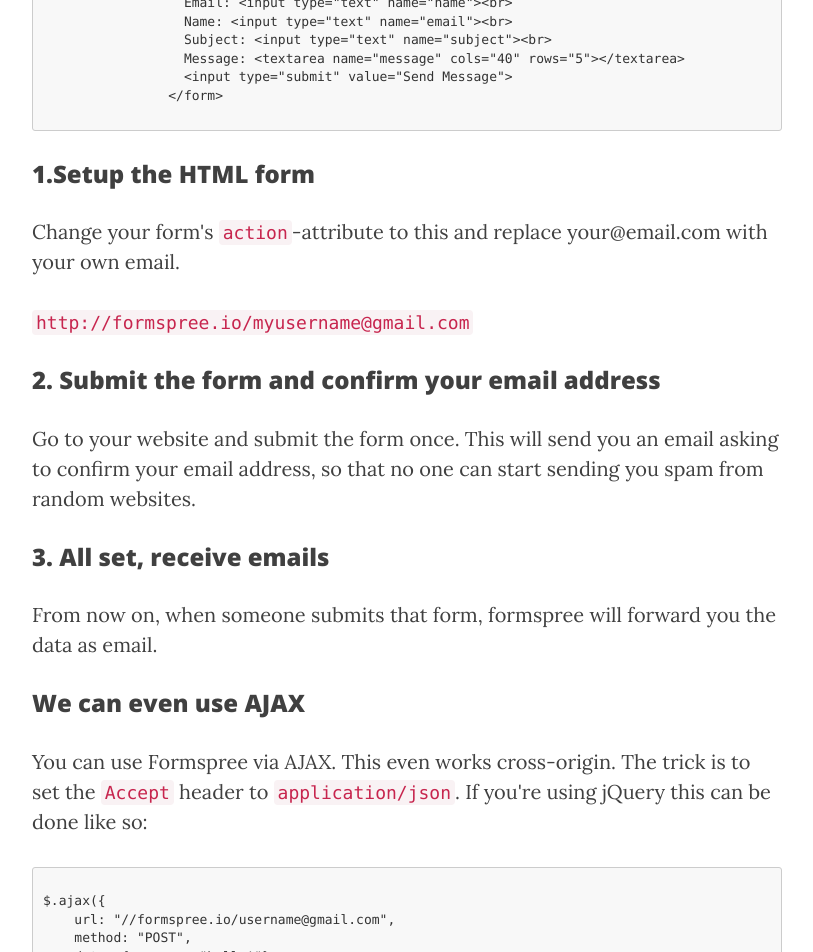
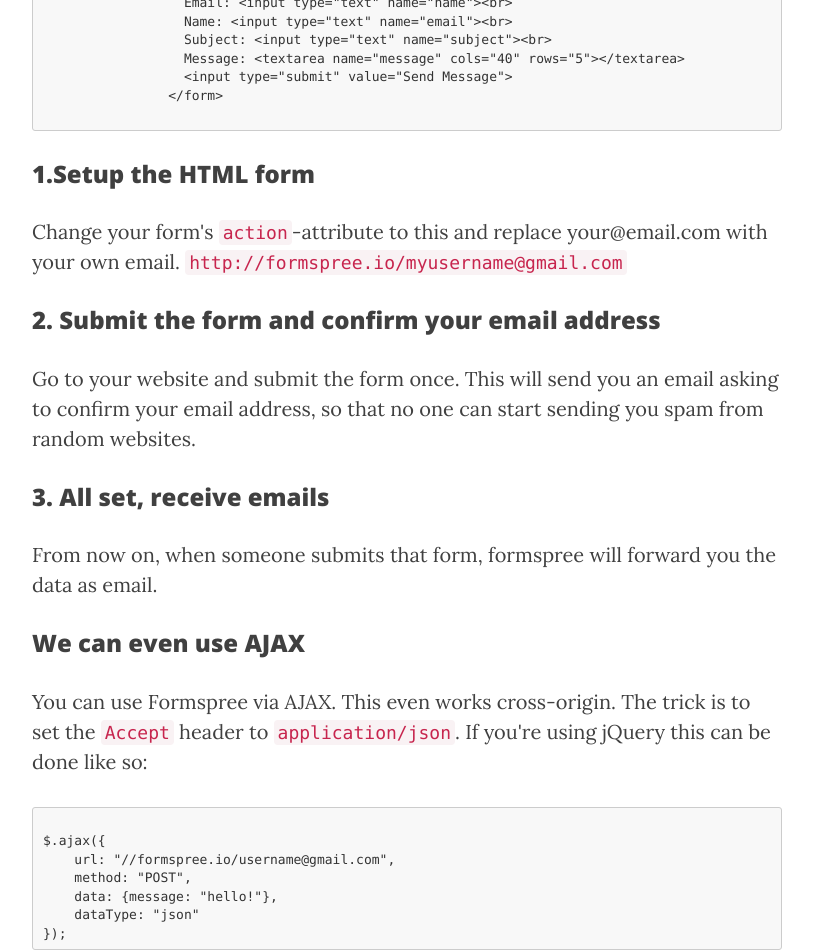
Before and after one commit to prateepgedupudi/prateepgedupudi.github.io, a Jekyll site: the page built from _posts/2015-12-18-Set-up-a-contact-form-with-FormSpree.io-with-out-any-server-database-impl.markdown, in a window 1280 px wide. Shown: the part 1800-2752 px from the top of the page, without its empty margins (233-1046 px from the left). Built offline with Jekyll 4.4.1, drawn with Linux system fonts in a browser that asks for light colours; nearby versions of some CDN libraries.

Commit message:
Moved under paragraph

```diff
--- a/_posts/2015-12-18-Set-up-a-contact-form-with-FormSpree.io-with-out-any-server-database-impl.markdown
+++ b/_posts/2015-12-18-Set-up-a-contact-form-with-FormSpree.io-with-out-any-server-database-impl.markdown
@@ -35,8 +35,9 @@
 <h3>1.Setup the HTML form</h3>
 <p>
 	Change your form's <code>action</code>-attribute to this and replace your@email.com with your own email.
+	<code>http://formspree.io/myusername@gmail.com</code>
 </p>
-<code>http://formspree.io/myusername@gmail.com</code>
+
 <h3>2. Submit the form and confirm your email address</h3>
 <p>
 	Go to your website and submit the form once. This will send you an email asking to confirm your email address, so that no one can start sending you spam from random websites.
```
